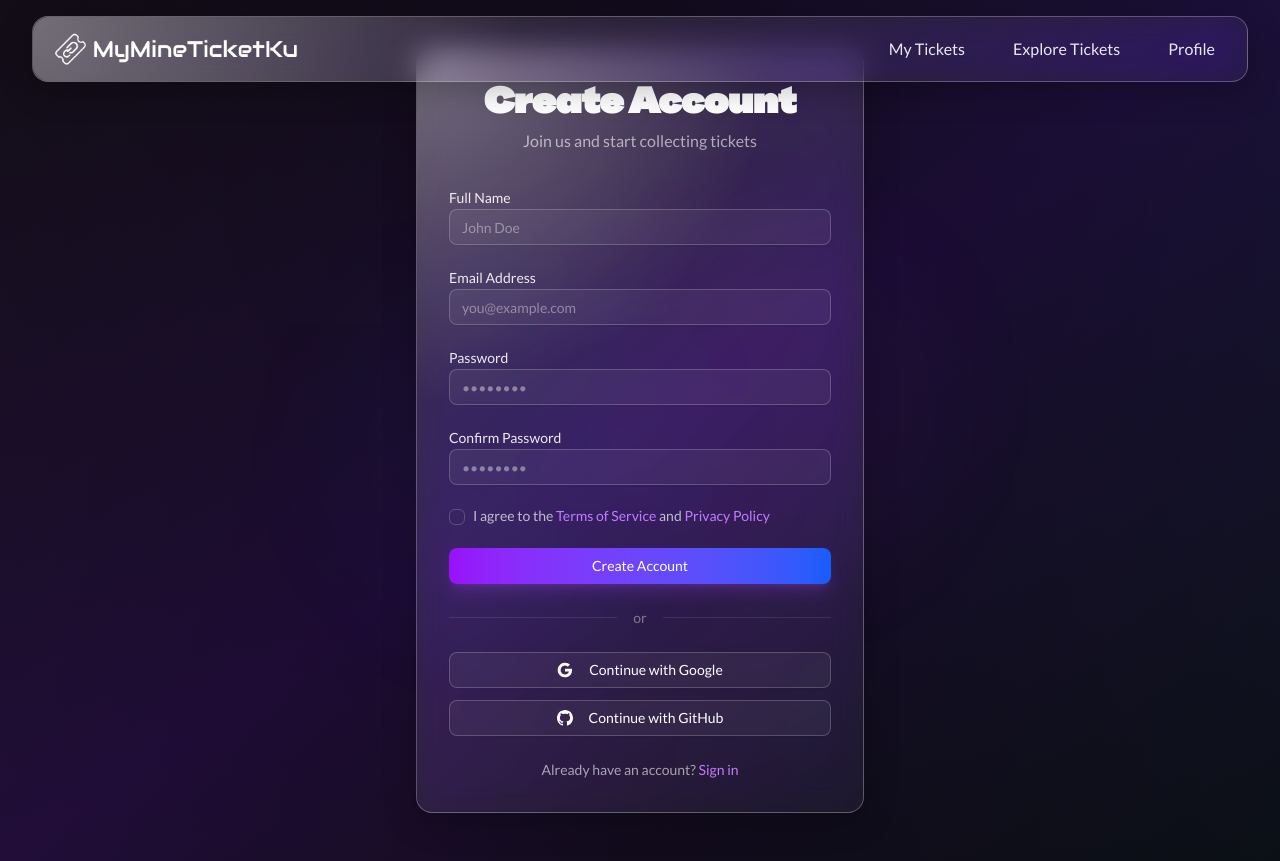
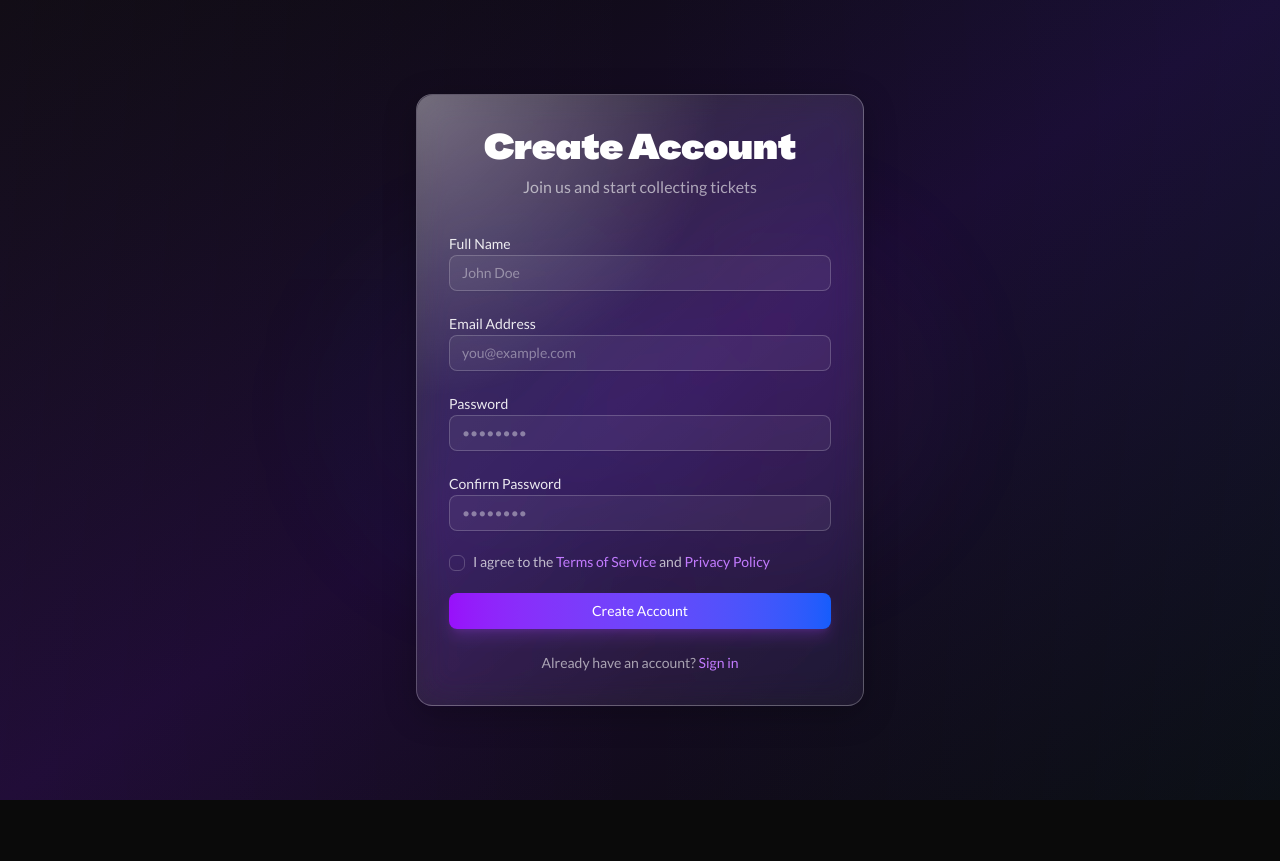
Before and after one commit to MaulRai/my-mine-ticket-ku-fe, a Next.js app: page /register in a window 1280 px wide. After the commit the page ends 800 px from the top, so only its background shows below. Built offline with nearby package versions, Linux system fonts and the light colour scheme.

Commit message:
feat: login register

```diff
--- a/app/layout.tsx
+++ b/app/layout.tsx
@@ -1,7 +1,7 @@
 import type { Metadata } from "next";
 import { Geist, Geist_Mono, Lato } from "next/font/google";
 import localFont from 'next/font/local';
-import { Navbar } from "@/components/navbar";
+import { ConditionalNavbar } from "@/components/conditional-navbar";
 import "./globals.css";
 
 const headingFont = localFont({
@@ -46,7 +46,7 @@ export default function RootLayout({
         className={`${geistSans.variable} ${geistMono.variable} ${bodyFont.variable}
           ${subheadingFont.variable} ${headingFont.variable} antialiased`}
       >
-        <Navbar />
+        <ConditionalNavbar />
         {children}
       </body>
     </html>
--- a/app/login/page.tsx
+++ b/app/login/page.tsx
@@ -42,7 +42,7 @@ export default function LoginPage() {
           {/* Login Card */}
           <div className="glass-effect p-8">
             <div className="mb-8 text-center">
-              <h1 className="font-heading mb-2 text-4xl font-bold text-white">Welcome Back</h1>
+              <h1 className="font-heading mb-2 text-4xl text-white">Welcome Back</h1>
               <p className="font-body text-white/60">Sign in to access your tickets</p>
             </div>
 
@@ -107,53 +107,6 @@ export default function LoginPage() {
               </Button>
             </form>
 
-            {/* Divider */}
-            <div className="my-6 flex items-center">
-              <div className="flex-1 border-t border-white/10" />
-              <span className="font-body px-4 text-sm text-white/40">or</span>
-              <div className="flex-1 border-t border-white/10" />
-            </div>
-
-            {/* Social Login */}
-            <div className="space-y-3">
-              <Button
-                type="button"
-                variant="outline"
-                className="font-body w-full border-white/20 bg-white/5 text-white hover:bg-white/10"
-              >
-                <svg className="mr-2 h-5 w-5" viewBox="0 0 24 24">
-                  <path
-                    fill="currentColor"
-                    d="M22.56 12.25c0-.78-.07-1.53-.2-2.25H12v4.26h5.92c-.26 1.37-1.04 2.53-2.21 3.31v2.77h3.57c2.08-1.92 3.28-4.74 3.28-8.09z"
-                  />
-                  <path
-                    fill="currentColor"
-                    d="M12 23c2.97 0 5.46-.98 7.28-2.66l-3.57-2.77c-.98.66-2.23 1.06-3.71 1.06-2.86 0-5.29-1.93-6.16-4.53H2.18v2.84C3.99 20.53 7.7 23 12 23z"
-                  />
-                  <path
-                    fill="currentColor"
-                    d="M5.84 14.09c-.22-.66-.35-1.36-.35-2.09s.13-1.43.35-2.09V7.07H2.18C1.43 8.55 1 10.22 1 12s.43 3.45 1.18 4.93l2.85-2.22.81-.62z"
-                  />
-                  <path
-                    fill="currentColor"
-                    d="M12 5.38c1.62 0 3.06.56 4.21 1.64l3.15-3.15C17.45 2.09 14.97 1 12 1 7.7 1 3.99 3.47 2.18 7.07l3.66 2.84c.87-2.6 3.3-4.53 6.16-4.53z"
-                  />
-                </svg>
-                Continue with Google
-              </Button>
-
-              <Button
-                type="button"
-                variant="outline"
-                className="font-body w-full border-white/20 bg-white/5 text-white hover:bg-white/10"
-              >
-                <svg className="mr-2 h-5 w-5" fill="currentColor" viewBox="0 0 24 24">
-                  <path d="M12 0c-6.626 0-12 5.373-12 12 0 5.302 3.438 9.8 8.207 11.387.599.111.793-.261.793-.577v-2.234c-3.338.726-4.033-1.416-4.033-1.416-.546-1.387-1.333-1.756-1.333-1.756-1.089-.745.083-.729.083-.729 1.205.084 1.839 1.237 1.839 1.237 1.07 1.834 2.807 1.304 3.492.997.107-.775.418-1.305.762-1.604-2.665-.305-5.467-1.334-5.467-5.931 0-1.311.469-2.381 1.236-3.221-.124-.303-.535-1.524.117-3.176 0 0 1.008-.322 3.301 1.23.957-.266 1.983-.399 3.003-.404 1.02.005 2.047.138 3.006.404 2.291-1.552 3.297-1.23 3.297-1.23.653 1.653.242 2.874.118 3.176.77.84 1.235 1.911 1.235 3.221 0 4.609-2.807 5.624-5.479 5.921.43.372.823 1.102.823 2.222v3.293c0 .319.192.694.801.576 4.765-1.589 8.199-6.086 8.199-11.386 0-6.627-5.373-12-12-12z" />
-                </svg>
-                Continue with GitHub
-              </Button>
-            </div>
-
             {/* Sign Up Link */}
             <p className="font-body mt-6 text-center text-sm text-white/60">
               Don&apos;t have an account?{" "}
--- a/app/register/page.tsx
+++ b/app/register/page.tsx
@@ -64,7 +64,7 @@ export default function RegisterPage() {
           {/* Register Card */}
           <div className="glass-effect p-8">
             <div className="mb-8 text-center">
-              <h1 className="font-heading mb-2 text-4xl font-bold text-white">Create Account</h1>
+              <h1 className="font-heading mb-2 text-4xl text-white">Create Account</h1>
               <p className="font-body text-white/60">Join us and start collecting tickets</p>
             </div>
 
@@ -167,52 +167,7 @@ export default function RegisterPage() {
               </Button>
             </form>
 
-            {/* Divider */}
-            <div className="my-6 flex items-center">
-              <div className="flex-1 border-t border-white/10" />
-              <span className="font-body px-4 text-sm text-white/40">or</span>
-              <div className="flex-1 border-t border-white/10" />
-            </div>
 
-            {/* Social Registration */}
-            <div className="space-y-3">
-              <Button
-                type="button"
-                variant="outline"
-                className="font-body w-full border-white/20 bg-white/5 text-white hover:bg-white/10"
-              >
-                <svg className="mr-2 h-5 w-5" viewBox="0 0 24 24">
-                  <path
-                    fill="currentColor"
-                    d="M22.56 12.25c0-.78-.07-1.53-.2-2.25H12v4.26h5.92c-.26 1.37-1.04 2.53-2.21 3.31v2.77h3.57c2.08-1.92 3.28-4.74 3.28-8.09z"
-                  />
-                  <path
-                    fill="currentColor"
-                    d="M12 23c2.97 0 5.46-.98 7.28-2.66l-3.57-2.77c-.98.66-2.23 1.06-3.71 1.06-2.86 0-5.29-1.93-6.16-4.53H2.18v2.84C3.99 20.53 7.7 23 12 23z"
-                  />
-                  <path
-                    fill="currentColor"
-                    d="M5.84 14.09c-.22-.66-.35-1.36-.35-2.09s.13-1.43.35-2.09V7.07H2.18C1.43 8.55 1 10.22 1 12s.43 3.45 1.18 4.93l2.85-2.22.81-.62z"
-                  />
-                  <path
-                    fill="currentColor"
-                    d="M12 5.38c1.62 0 3.06.56 4.21 1.64l3.15-3.15C17.45 2.09 14.97 1 12 1 7.7 1 3.99 3.47 2.18 7.07l3.66 2.84c.87-2.6 3.3-4.53 6.16-4.53z"
-                  />
-                </svg>
-                Continue with Google
-              </Button>
-
-              <Button
-                type="button"
-                variant="outline"
-                className="font-body w-full border-white/20 bg-white/5 text-white hover:bg-white/10"
-              >
-                <svg className="mr-2 h-5 w-5" fill="currentColor" viewBox="0 0 24 24">
-                  <path d="M12 0c-6.626 0-12 5.373-12 12 0 5.302 3.438 9.8 8.207 11.387.599.111.793-.261.793-.577v-2.234c-3.338.726-4.033-1.416-4.033-1.416-.546-1.387-1.333-1.756-1.333-1.756-1.089-.745.083-.729.083-.729 1.205.084 1.839 1.237 1.839 1.237 1.07 1.834 2.807 1.304 3.492.997.107-.775.418-1.305.762-1.604-2.665-.305-5.467-1.334-5.467-5.931 0-1.311.469-2.381 1.236-3.221-.124-.303-.535-1.524.117-3.176 0 0 1.008-.322 3.301 1.23.957-.266 1.983-.399 3.003-.404 1.02.005 2.047.138 3.006.404 2.291-1.552 3.297-1.23 3.297-1.23.653 1.653.242 2.874.118 3.176.77.84 1.235 1.911 1.235 3.221 0 4.609-2.807 5.624-5.479 5.921.43.372.823 1.102.823 2.222v3.293c0 .319.192.694.801.576 4.765-1.589 8.199-6.086 8.199-11.386 0-6.627-5.373-12-12-12z" />
-                </svg>
-                Continue with GitHub
-              </Button>
-            </div>
 
             {/* Sign In Link */}
             <p className="font-body mt-6 text-center text-sm text-white/60">
--- /dev/null
+++ b/components/conditional-navbar.tsx
@@ -0,0 +1,17 @@
+"use client"
+
+import { usePathname } from "next/navigation"
+import { Navbar } from "./navbar"
+
+export function ConditionalNavbar() {
+  const pathname = usePathname()
+
+  // Hide navbar on login and register pages
+  const hideNavbar = pathname === "/login" || pathname === "/register"
+
+  if (hideNavbar) {
+    return null
+  }
+
+  return <Navbar />
+}
```
